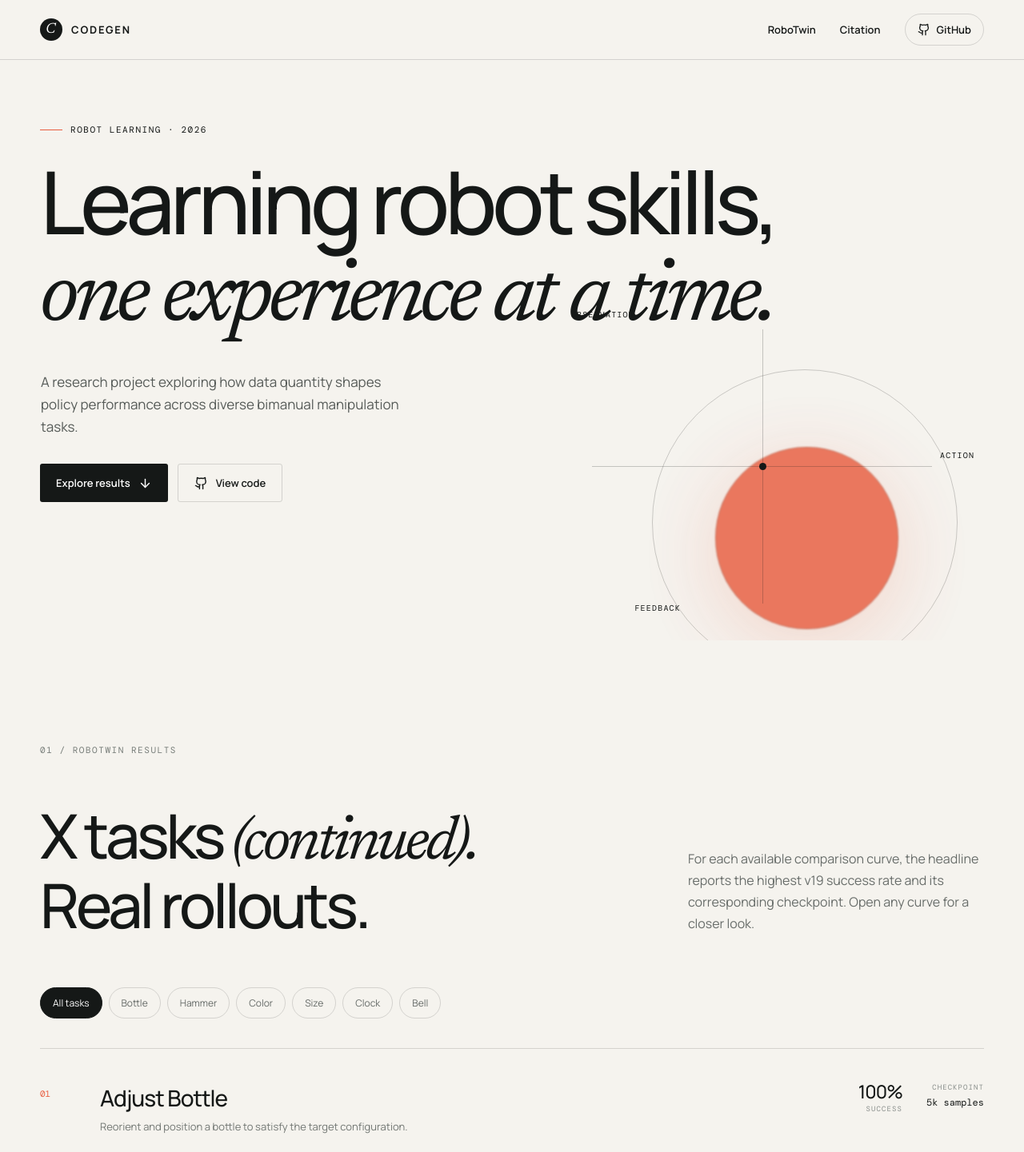
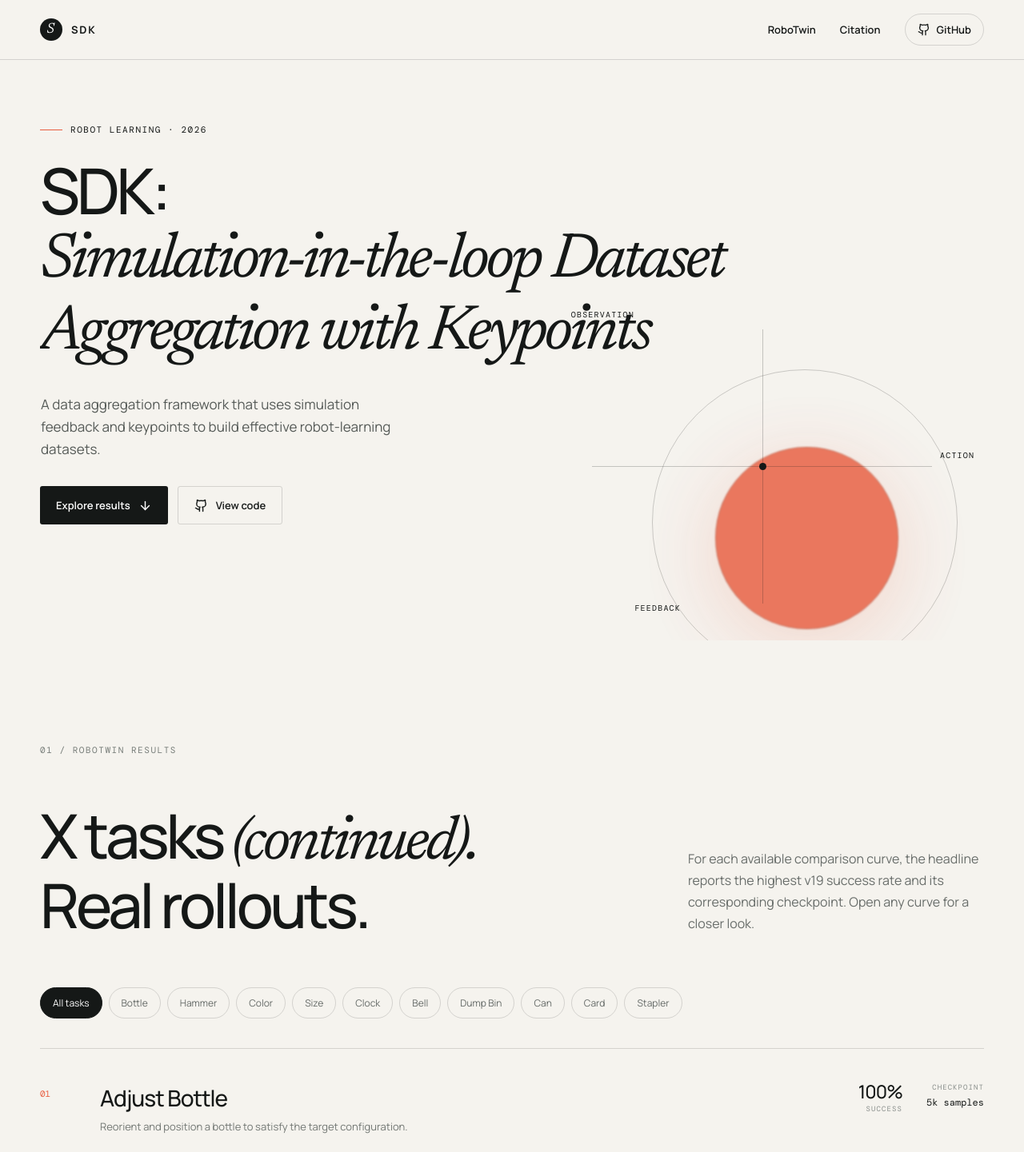
Before and after one commit to yfang777/Codegen_Website, a React (Vite) app: page / in a window 1280 px wide. Shown: the top 1441 px of the page at 80% size. Built offline with nearby package versions, Linux system fonts and the light colour scheme; grey boxes are pictures that could not be loaded.

Commit message:
Add RoboTwin tasks 07 through 10 and SDK branding

```diff
--- a/index.html
+++ b/index.html
@@ -3,9 +3,9 @@
   <head>
     <meta charset="UTF-8" />
     <meta name="viewport" content="width=device-width, initial-scale=1.0" />
-    <meta name="description" content="Codegen robotics research project and RoboTwin benchmark results." />
+    <meta name="description" content="SDK: Simulation-in-the-loop Dataset Aggregation with Keypoints — RoboTwin benchmark results." />
     <meta name="theme-color" content="#f6f4ef" />
-    <title>Codegen — Robotics Research</title>
+    <title>SDK — Simulation-in-the-loop Dataset Aggregation with Keypoints</title>
   </head>
   <body>
     <div id="root"></div>
--- a/src/App.tsx
+++ b/src/App.tsx
@@ -12,9 +12,9 @@ function Nav() {
   return (
     <header className="nav-wrap">
       <nav className="nav shell" aria-label="Main navigation">
-        <a className="brand" href="#top" aria-label="Codegen home">
-          <span className="brand-mark">C</span>
-          <span>CODEGEN</span>
+        <a className="brand" href="#top" aria-label="SDK home">
+          <span className="brand-mark">S</span>
+          <span>SDK</span>
         </a>
         <div className={`nav-links ${open ? "is-open" : ""}`}>
           {items.map(([label, href]) => (
@@ -36,10 +36,10 @@ function Hero() {
   return (
     <section className="hero shell" id="top">
       <div className="eyebrow"><span /> ROBOT LEARNING · 2026</div>
-      <h1>Learning robot skills,<br /><em>one experience at a time.</em></h1>
+      <h1 className="project-title">SDK:<br /><em>Simulation-in-the-loop Dataset Aggregation with Keypoints</em></h1>
       <p className="hero-copy">
-        A research project exploring how data quantity shapes policy performance
-        across diverse bimanual manipulation tasks.
+        A data aggregation framework that uses simulation feedback and keypoints
+        to build effective robot-learning datasets.
       </p>
       <div className="hero-actions">
         <a className="button primary" href="#robotwin">Explore results <ArrowDown size={17} /></a>
@@ -120,7 +120,7 @@ function Results() {
 }
 
 function Citation() {
-  const citation = `@misc{codegen2026,\n  title  = {Codegen: Data Scaling for Robot Learning},\n  author = {Project Authors},\n  year   = {2026}\n}`;
+  const citation = `@misc{sdk2026,\n  title  = {SDK: Simulation-in-the-loop Dataset Aggregation with Keypoints},\n  author = {Project Authors},\n  year   = {2026}\n}`;
   return (
     <section className="citation" id="citation">
       <div className="shell citation-grid">
@@ -142,7 +142,7 @@ export function App() {
       <Nav />
       <main><Hero /><Results /><Citation /></main>
       <footer className="footer shell">
-        <div className="brand"><span className="brand-mark">C</span><span>CODEGEN</span></div>
+        <div className="brand"><span className="brand-mark">S</span><span>SDK</span></div>
         <p>Research project website · 2026</p>
         <a href="#top">Back to top ↑</a>
       </footer>
--- a/src/data/tasks.ts
+++ b/src/data/tasks.ts
@@ -79,4 +79,48 @@ export const tasks: Task[] = [
     successRate: 100,
     accent: "#bd6683",
   },
+  {
+    id: "dump-bin-bigbin",
+    title: "Dump Bin into Big Bin",
+    shortTitle: "Dump Bin",
+    description: "Grasp the small bin and pour its contents into the larger target bin.",
+    video: `${mediaRoot}/07_dump_bin_bigbin_00/rollout.mp4`,
+    figure: `${mediaRoot}/07_dump_bin_bigbin_00/success-rate.png`,
+    checkpoint: "3k samples",
+    successRate: 100,
+    accent: "#d16b4e",
+  },
+  {
+    id: "move-can-pot",
+    title: "Move Can to Pot",
+    shortTitle: "Can",
+    description: "Pick up the can and place it securely inside the target pot.",
+    video: `${mediaRoot}/08_move_can_pot_00/rollout.mp4`,
+    figure: `${mediaRoot}/08_move_can_pot_00/success-rate.png`,
+    checkpoint: "10k samples",
+    successRate: 100,
+    accent: "#b98a3f",
+  },
+  {
+    id: "move-playingcard-away",
+    title: "Move Playing Card Away",
+    shortTitle: "Card",
+    description: "Grasp and relocate the playing card away from its initial workspace.",
+    video: `${mediaRoot}/09_Move_Playingcard_Away/rollout.mp4`,
+    figure: `${mediaRoot}/09_Move_Playingcard_Away/success-rate.png`,
+    checkpoint: "9k samples",
+    successRate: 100,
+    accent: "#4f8f8c",
+  },
+  {
+    id: "move-stapler-pad",
+    title: "Move Stapler to Pad",
+    shortTitle: "Stapler",
+    description: "Move the stapler from the workspace and place it onto the target pad.",
+    video: `${mediaRoot}/10_Move_Stapler_Pad/rollout.mp4`,
+    figure: `${mediaRoot}/10_Move_Stapler_Pad/success-rate.png`,
+    checkpoint: "19k samples",
+    successRate: 82,
+    accent: "#667eaf",
+  },
 ];
--- a/src/styles.css
+++ b/src/styles.css
@@ -40,6 +40,7 @@ button { font: inherit; }
 .eyebrow span { width: 28px; height: 1px; background: var(--orange); }
 h1, h2 { margin: 0; letter-spacing: -.055em; line-height: .98; font-weight: 500; }
 h1 { max-width: 940px; margin-top: 30px; font-size: clamp(58px, 8.5vw, 122px); position: relative; z-index: 2; }
+.project-title { max-width: 1080px; font-size: clamp(50px, 6.2vw, 88px); }
 h1 em, h2 em { font-family: "Newsreader"; font-weight: 400; }
 .hero-copy { width: min(470px, 100%); margin: 36px 0 0 1px; font-size: 17px; line-height: 1.65; color: #555a57; position: relative; z-index: 2; }
 .hero-actions { display: flex; gap: 12px; margin-top: 32px; position: relative; z-index: 2; }
```
Also changed, not shown: 1 other file (tests, documents, lock files or other folders).
